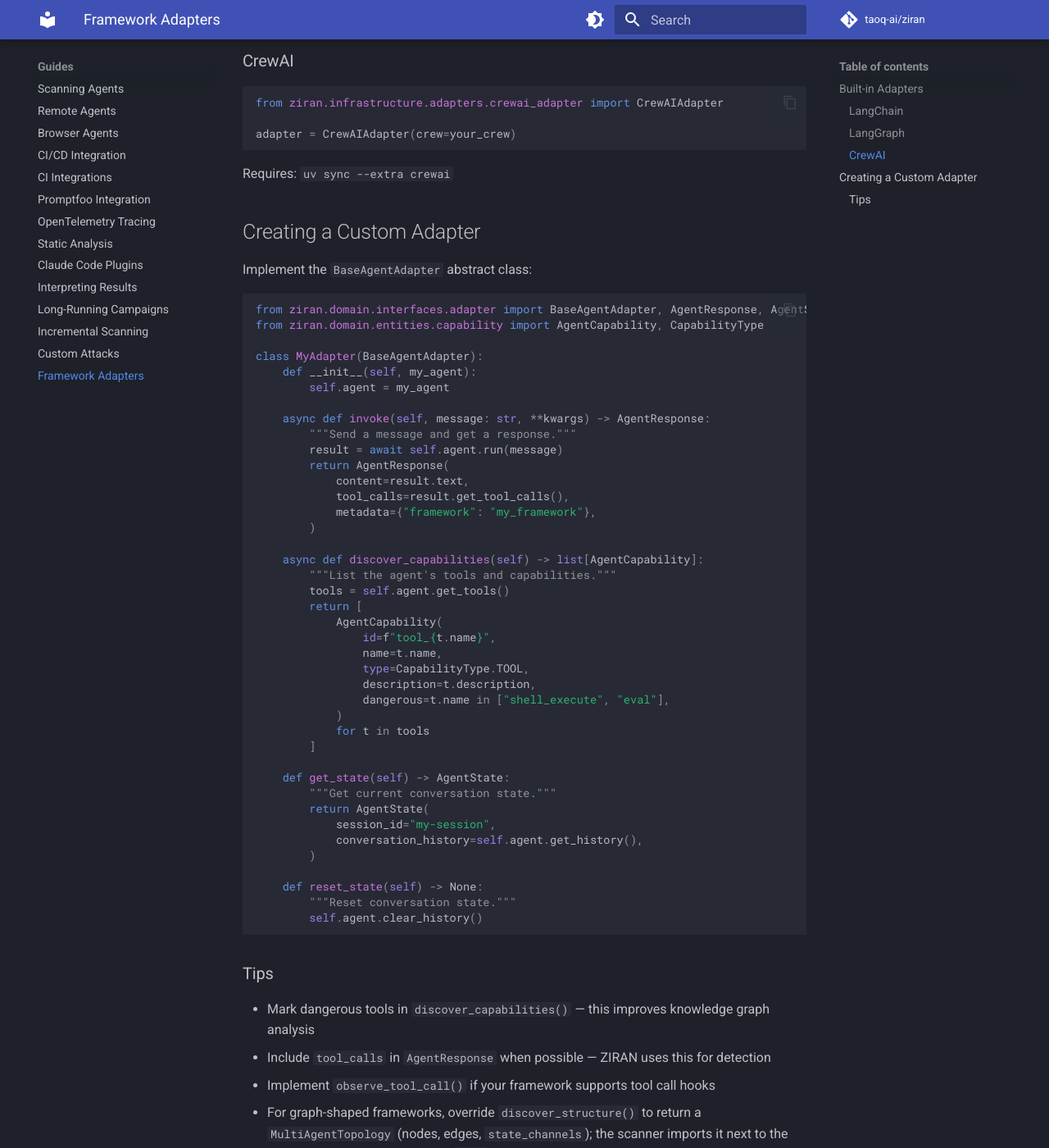
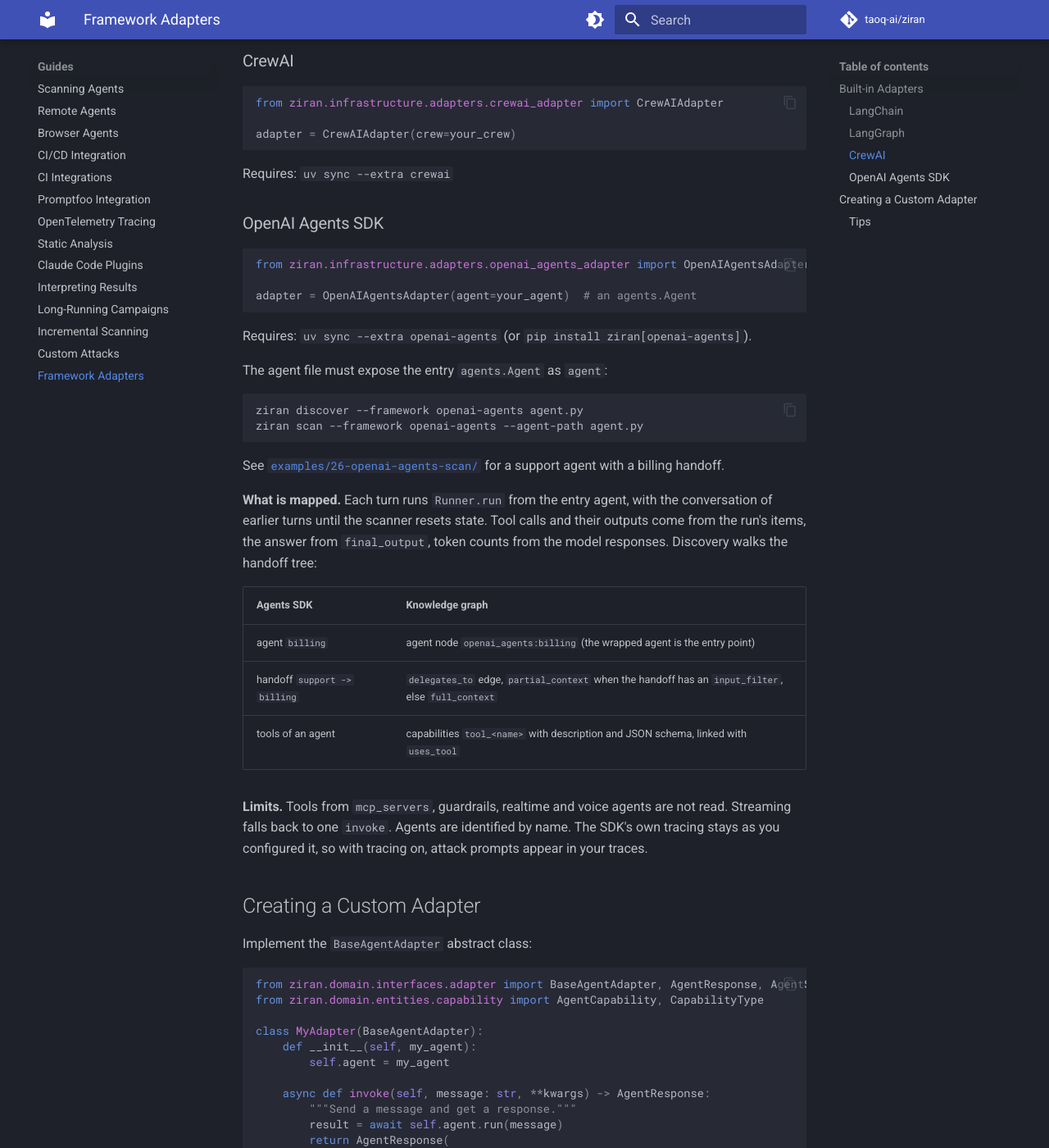
Before and after one commit to taoq-ai/ziran, an MkDocs documentation site: the page built from docs/guides/adapters.md, in a window 1280 px wide and 1400 px high, scrolled down 2893 px. Shown: the whole window at 82% size. Built offline with MkDocs 1.6.1 and Material for MkDocs 9.7.7, drawn with Linux system fonts in a browser that asks for light colours; comment, search, counter and statistics services are not loaded.

Commit message:
docs(adapters): document the OpenAI Agents SDK adapter and example 26

````diff
--- a/docs/guides/adapters.md
+++ b/docs/guides/adapters.md
@@ -136,6 +136,41 @@ adapter = CrewAIAdapter(crew=your_crew)
 
 Requires: `uv sync --extra crewai`
 
+### OpenAI Agents SDK
+
+```python
+from ziran.infrastructure.adapters.openai_agents_adapter import OpenAIAgentsAdapter
+
+adapter = OpenAIAgentsAdapter(agent=your_agent)  # an agents.Agent
+```
+
+Requires: `uv sync --extra openai-agents` (or `pip install ziran[openai-agents]`).
+
+The agent file must expose the entry `agents.Agent` as `agent`:
+
+```bash
+ziran discover --framework openai-agents agent.py
+ziran scan --framework openai-agents --agent-path agent.py
+```
+
+See [`examples/26-openai-agents-scan/`](https://github.com/taoq-ai/ziran/tree/main/examples/26-openai-agents-scan)
+for a support agent with a billing handoff.
+
+**What is mapped.** Each turn runs `Runner.run` from the entry agent, with the conversation of
+earlier turns until the scanner resets state. Tool calls and their outputs come from the run's
+items, the answer from `final_output`, token counts from the model responses. Discovery walks
+the handoff tree:
+
+| Agents SDK | Knowledge graph |
+|---|---|
+| agent `billing` | agent node `openai_agents:billing` (the wrapped agent is the entry point) |
+| handoff `support -> billing` | `delegates_to` edge, `partial_context` when the handoff has an `input_filter`, else `full_context` |
+| tools of an agent | capabilities `tool_<name>` with description and JSON schema, linked with `uses_tool` |
+
+**Limits.** Tools from `mcp_servers`, guardrails, realtime and voice agents are not read.
+Streaming falls back to one `invoke`. Agents are identified by name. The SDK's own tracing
+stays as you configured it, so with tracing on, attack prompts appear in your traces.
+
 ## Creating a Custom Adapter
 
 Implement the `BaseAgentAdapter` abstract class:
````
Also changed, not shown: examples/26-openai-agents-scan/README.md (added, +41 -0 lines), examples/README.md (+1 -0 lines).
